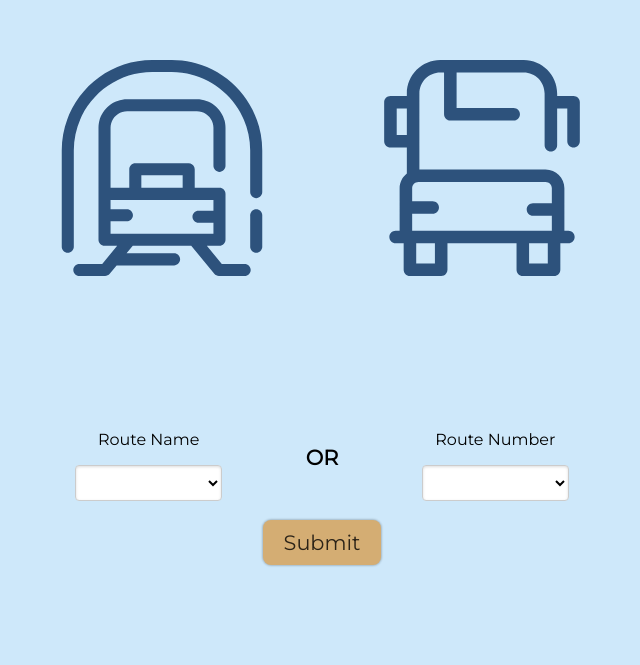
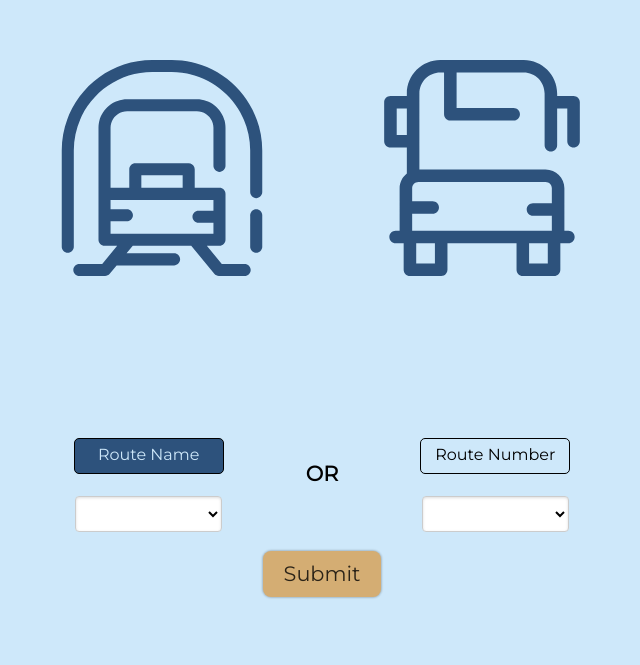
Before and after one commit to Jetmate/CTAMap, a website: page src/index.pug in a window 1280 px wide. Shown: the part 135-800 px from the top of the page, without its empty margins (318-958 px from the left). Drawn offline with nearby package versions, Linux system fonts and the light colour scheme; files that its build step writes are made by us from their sources; no server answers; files whose address does not match are found by name.

Commit message:
works now

```diff
--- a/app.coffee
+++ b/app.coffee
@@ -21,7 +21,10 @@ app.use (req, res, next) ->
   next()
 app.use compression()
 app.get '/map.html', (req, res, next) ->
-  route = req.query.rt
+  if req.query.input_type == 'name'
+    route = req.query.rt
+  else
+    route = req.query['rt-number']
   next()
 app.use express.static 'public'
 
--- a/src/index.pug
+++ b/src/index.pug
@@ -40,15 +40,20 @@ html(lang='en')
           br
           .pure-g
             .pure-u-11-24
-              p Route Name
+              input#name(type='radio' name='input_type' value='name' checked)
+              label.pure-radio(for='name'): p Route Name
               select.pure-input-1-2#rt-name(name='rt')
             .pure-u-2-24
               p.divider OR
             .pure-u-11-24
-              p Route Number
+              input#number(type='radio' name='input_type' value='number')
+              label.pure-radio(for='number'): p Route Number
               select.pure-input-1-2#rt-number(name='rt-number')
           br
           button.pure-button Submit
+      br
+      br
+      br
       br
       br
       br
--- a/src/map.coffee
+++ b/src/map.coffee
@@ -111,7 +111,6 @@ socket.on 'points', ->
     if not first?
       first = coords
     last = coords
-  console.log(first, last, )
 
   socket.on 'end', ->
     if first.lng <= last.lng
--- a/src/site.sass
+++ b/src/site.sass
@@ -24,6 +24,17 @@ body
 label
   padding: 5%
   white-space: nowrap
+
+label p
+  border: 1px solid black
+  width: 50%
+  margin: auto
+  padding: 3%
+  border-radius: 5px
+
+input:checked + label p
+  background-color: #2D527C
+  color: #CEE8FA
 
 .img-choice label
   padding: 5%
```
Also changed, not shown: build/app.js, build/public/index.html, build/public/map.js, build/public/site.css.
